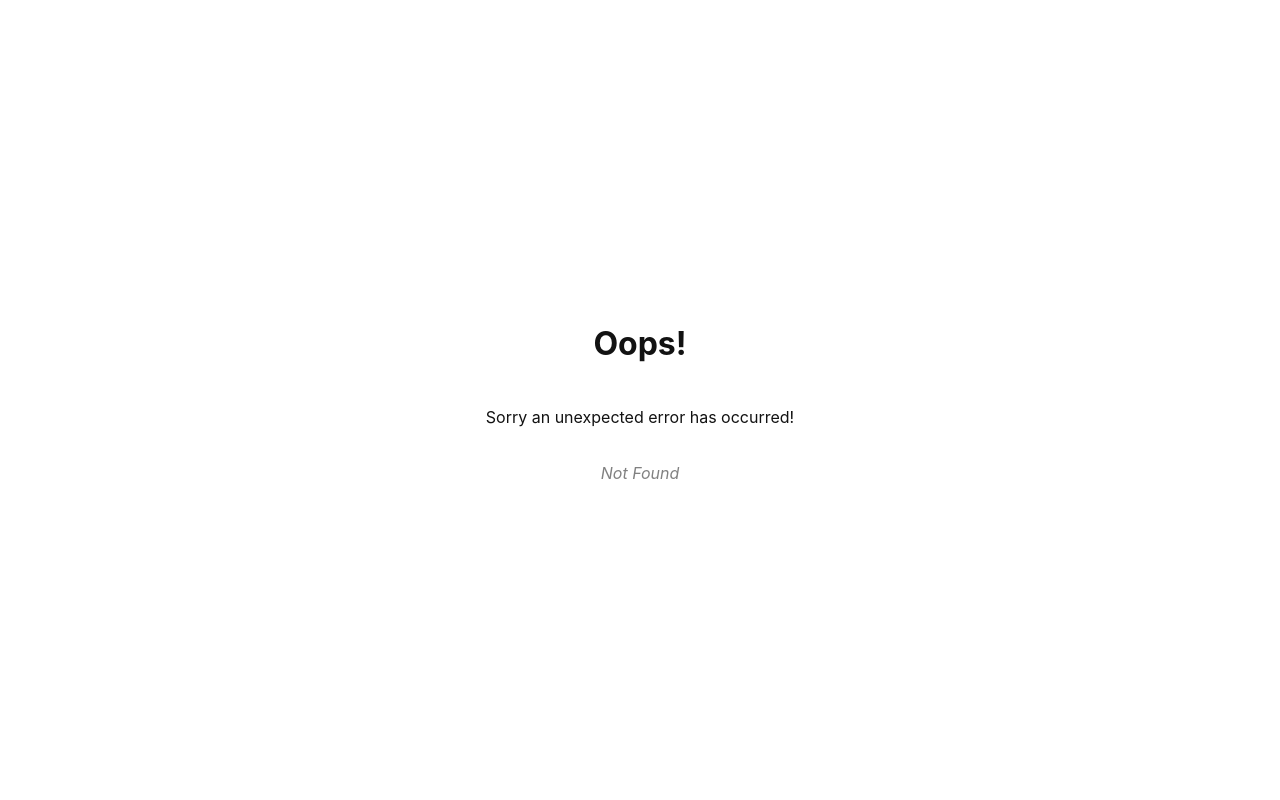
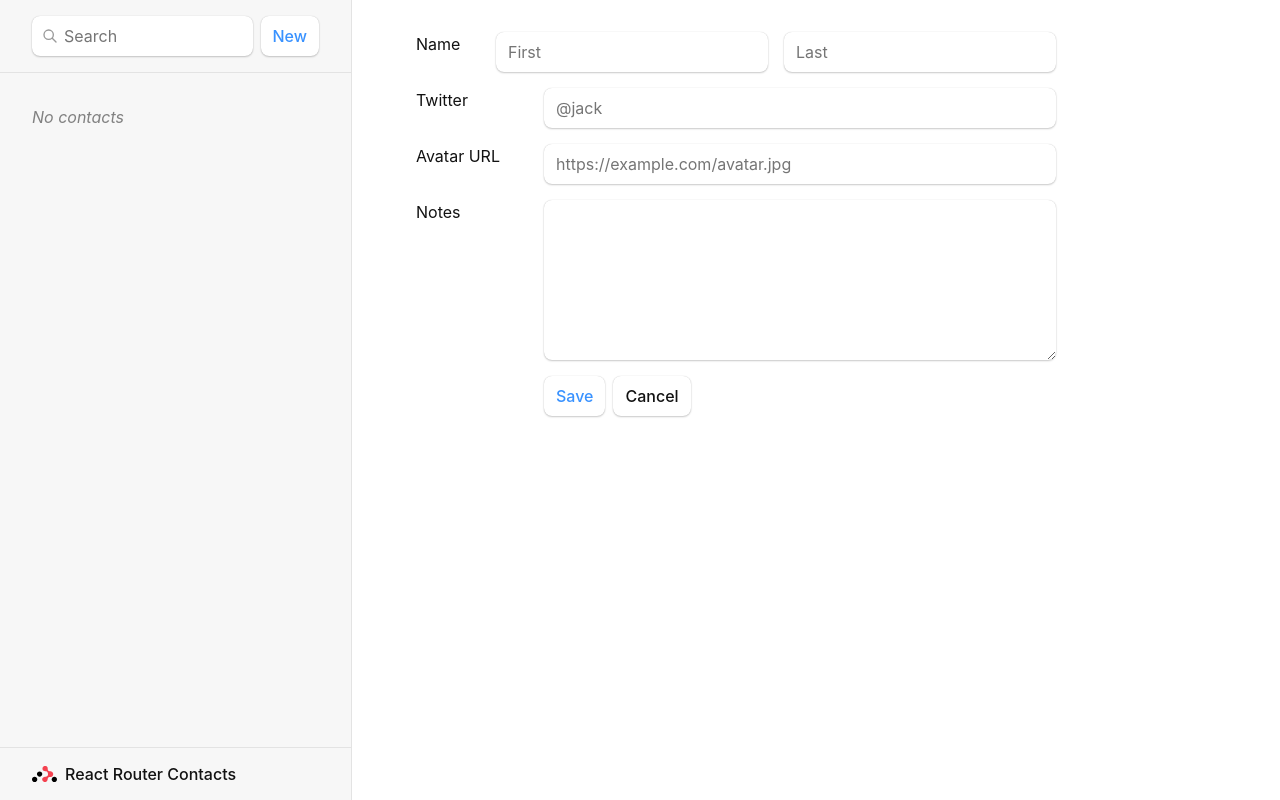
Before and after one commit to nickonyi/Router-tutorial, a React (Vite) app: page /contacts/1/edit in a window 1280 px wide. Before the commit this address had no page. Built offline with nearby package versions, Linux system fonts and the light colour scheme.

Commit message:
react routing tuts

```diff
--- a/src/main.jsx
+++ b/src/main.jsx
@@ -8,6 +8,7 @@
 } from './routes/root';
 import ErrorPage from './error-page';
 import Contact, { loader as contactLoader } from './routes/contact';
+import EditContact from './routes/edit';
 
 const router = createBrowserRouter([
   {
@@ -22,6 +23,11 @@
         element: <Contact />,
         loader: contactLoader,
       },
+      {
+        path: 'contacts/:contactId/edit',
+        element: <EditContact />,
+        loader: contactLoader,
+      },
     ],
   },
 ]);
--- /dev/null
+++ b/src/routes/edit.jsx
@@ -0,0 +1,54 @@
+import { Form, useLoaderData } from 'react-router-dom';
+
+export default function EditContact() {
+  const { contact } = useLoaderData();
+
+  return (
+    <Form method="post" id="contact-form">
+      <p>
+        <span>Name</span>
+        <input
+          placeholder="First"
+          aria-label="First name"
+          type="text"
+          name="first"
+          defaultValue={contact?.first}
+        />
+        <input
+          placeholder="Last"
+          aria-label="Last name"
+          type="text"
+          name="last"
+          defaultValue={contact?.last}
+        />
+      </p>
+      <label>
+        <span>Twitter</span>
+        <input
+          type="text"
+          name="twitter"
+          placeholder="@jack"
+          defaultValue={contact?.twitter}
+        />
+      </label>
+      <label>
+        <span>Avatar URL</span>
+        <input
+          placeholder="https://example.com/avatar.jpg"
+          aria-label="Avatar URL"
+          type="text"
+          name="avatar"
+          defaultValue={contact?.avatar}
+        />
+      </label>
+      <label>
+        <span>Notes</span>
+        <textarea name="notes" defaultValue={contact?.notes} rows={6} />
+      </label>
+      <p>
+        <button type="submit">Save</button>
+        <button type="button">Cancel</button>
+      </p>
+    </Form>
+  );
+}
```
